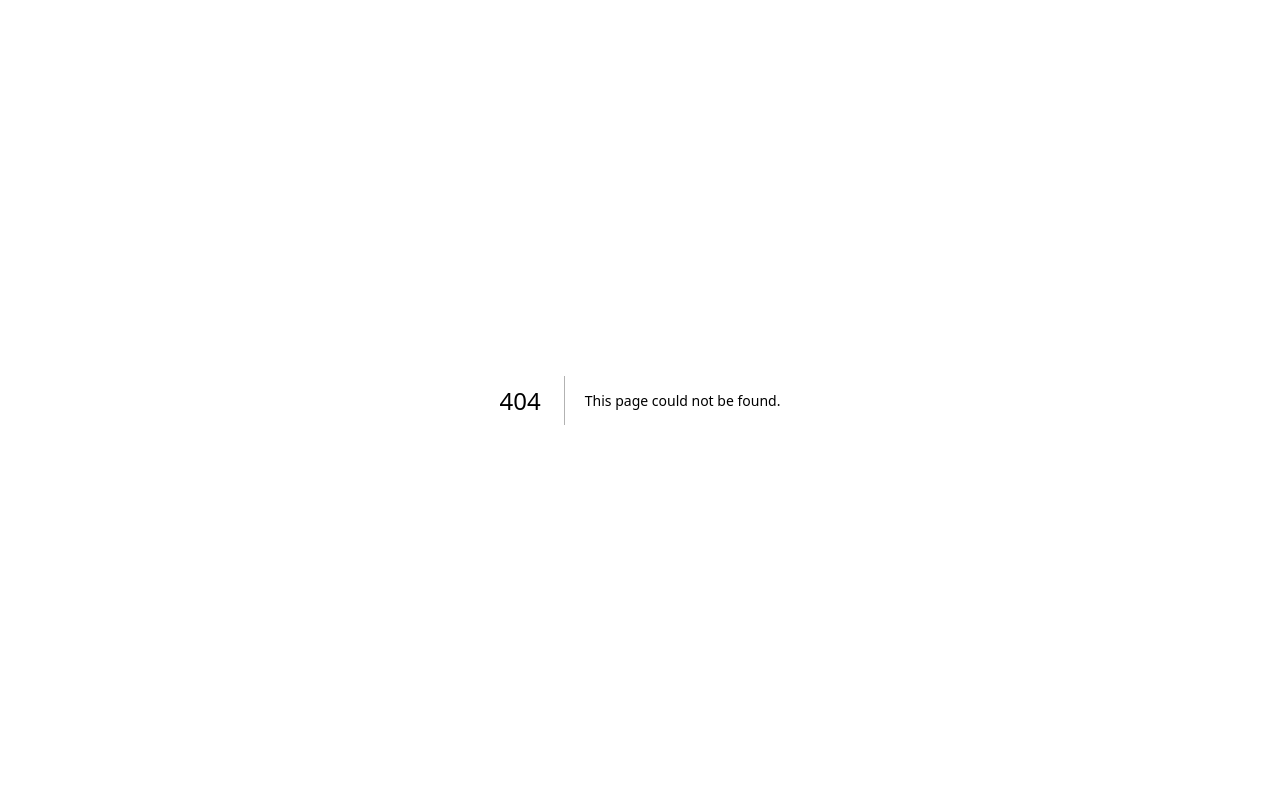
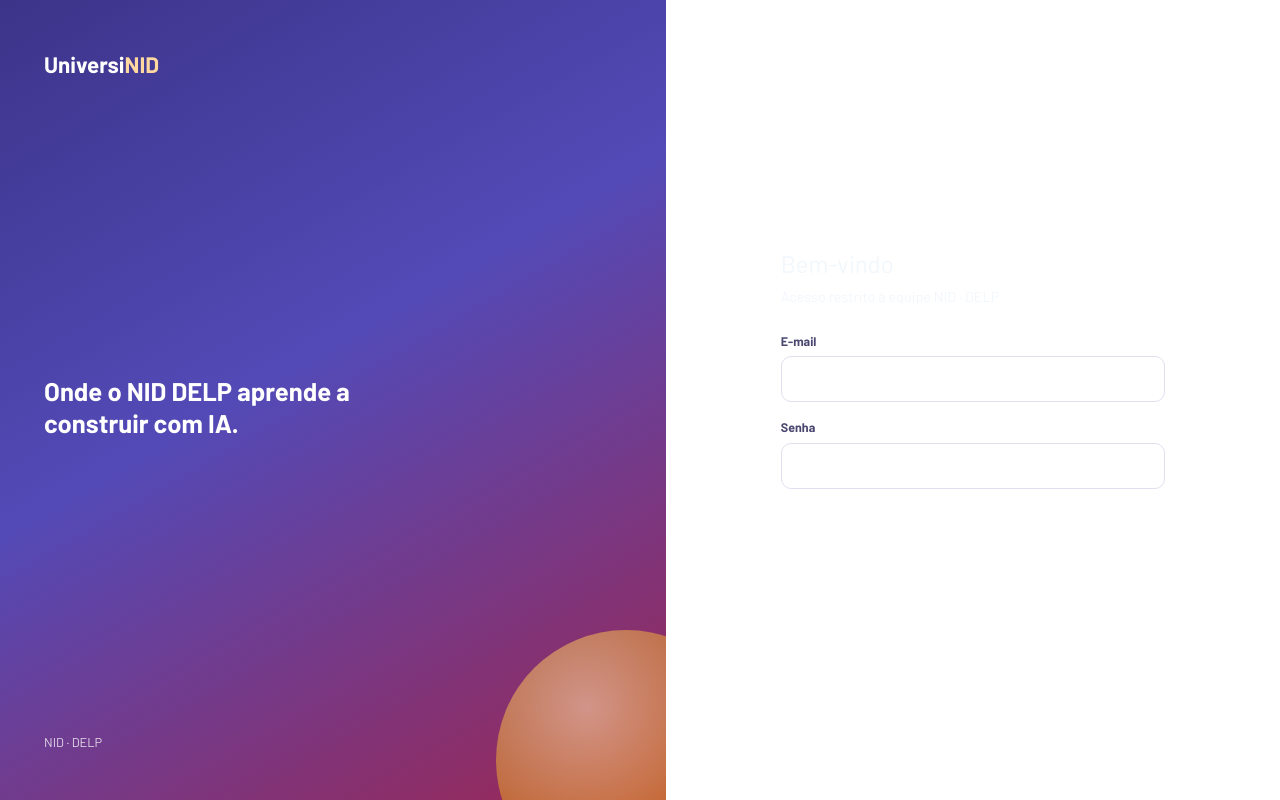
Before and after one commit to EmilianoData/nid-planeta, a Next.js app: page /universinid/login in a window 1280 px wide. Before the commit this address had no page. Built offline with nearby package versions, Linux system fonts and the light colour scheme; no server answers.

Commit message:
feat(universinid): login Split Brand (e-mail+senha)

```diff
--- /dev/null
+++ b/src/app/universinid/(auth)/login/LoginForm.tsx
@@ -0,0 +1,23 @@
+'use client';
+
+import { useActionState } from 'react';
+import { authenticate } from './actions';
+
+export function LoginForm({ callbackUrl }: { callbackUrl: string }) {
+  const [error, formAction, pending] = useActionState(authenticate, undefined);
+  return (
+    <form action={formAction} className="form">
+      <h1>Bem-vindo</h1>
+      <p>Acesso restrito à equipe NID · DELP</p>
+      {error && <div className="err">{error}</div>}
+      <input type="hidden" name="callbackUrl" value={callbackUrl} />
+      <label htmlFor="email">E-mail</label>
+      <input id="email" name="email" type="email" required autoComplete="email" />
+      <label htmlFor="password">Senha</label>
+      <input id="password" name="password" type="password" required autoComplete="current-password" />
+      <button className="submit" type="submit" disabled={pending}>
+        {pending ? 'Entrando…' : 'Entrar'}
+      </button>
+    </form>
+  );
+}
--- /dev/null
+++ b/src/app/universinid/(auth)/login/actions.ts
@@ -0,0 +1,18 @@
+'use server';
+
+import { AuthError } from 'next-auth';
+import { signIn } from '@/lib/auth';
+
+export async function authenticate(_prev: string | undefined, formData: FormData): Promise<string | undefined> {
+  try {
+    await signIn('credentials', {
+      email: formData.get('email'),
+      password: formData.get('password'),
+      redirectTo: (formData.get('callbackUrl') as string) || '/universinid',
+    });
+    return undefined;
+  } catch (error) {
+    if (error instanceof AuthError) return 'Credenciais inválidas.';
+    throw error; // redirect lança um erro especial — deixar propagar
+  }
+}
--- /dev/null
+++ b/src/app/universinid/(auth)/login/page.tsx
@@ -0,0 +1,27 @@
+import '../../universinid.css';
+import { redirect } from 'next/navigation';
+import { auth } from '@/lib/auth';
+import { LoginForm } from './LoginForm';
+
+// Caminho da imagem do painel esquerdo (mascote/arte) — trocar quando houver asset definitivo.
+const BRAND_IMAGE = ''; // ex: '/nid/mascote-login.png'
+
+export default async function LoginPage({
+  searchParams,
+}: { searchParams: Promise<{ callbackUrl?: string }> }) {
+  const session = await auth();
+  if (session?.user) redirect('/universinid');
+  const { callbackUrl } = await searchParams;
+
+  return (
+    <main className="uni-login">
+      <aside className="brand">
+        {BRAND_IMAGE && <img src={BRAND_IMAGE} alt="" />}
+        <div className="wm">Universi<span>NID</span></div>
+        <div className="tag">Onde o NID DELP aprende a construir com IA.</div>
+        <div style={{ position: 'relative', zIndex: 1, fontSize: '.8rem', opacity: .8 }}>NID · DELP</div>
+      </aside>
+      <LoginForm callbackUrl={callbackUrl ?? '/universinid'} />
+    </main>
+  );
+}
```
Also changed, not shown: 1 other file (tests, documents, lock files or other folders).
